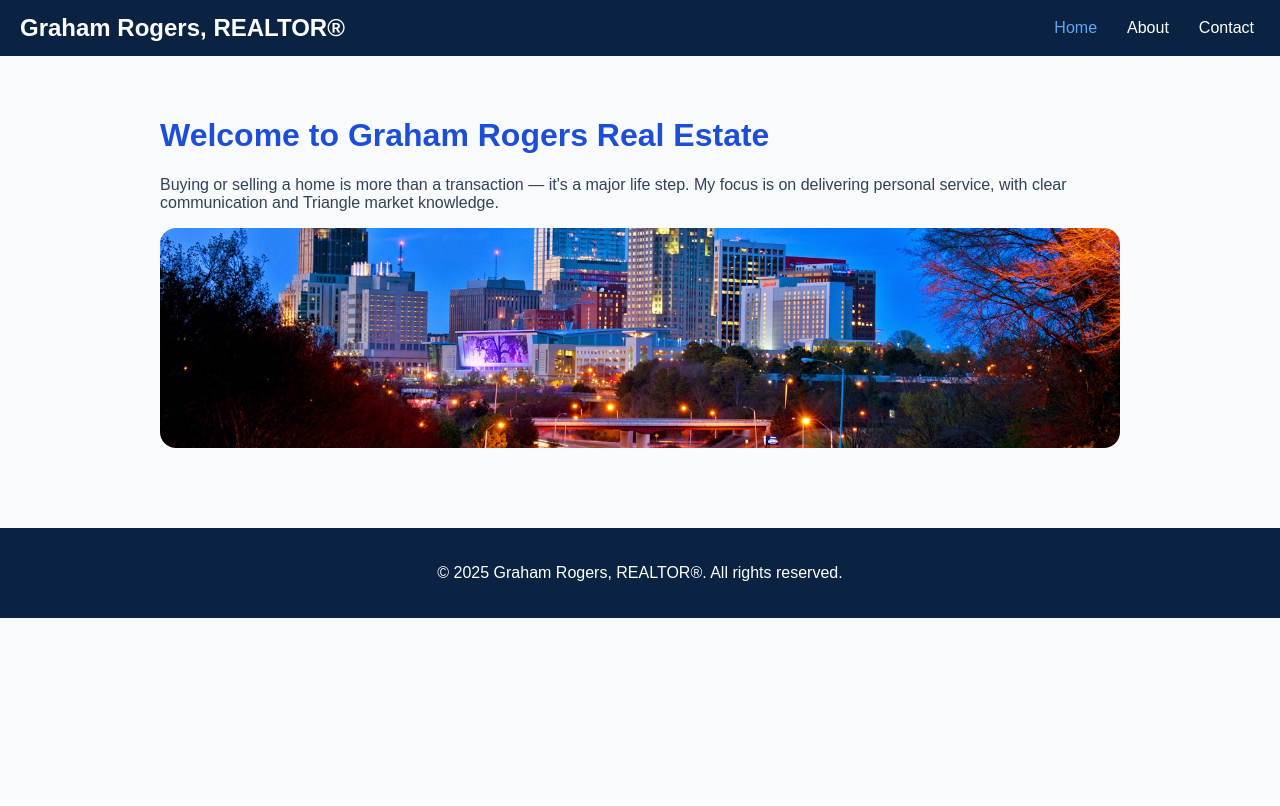
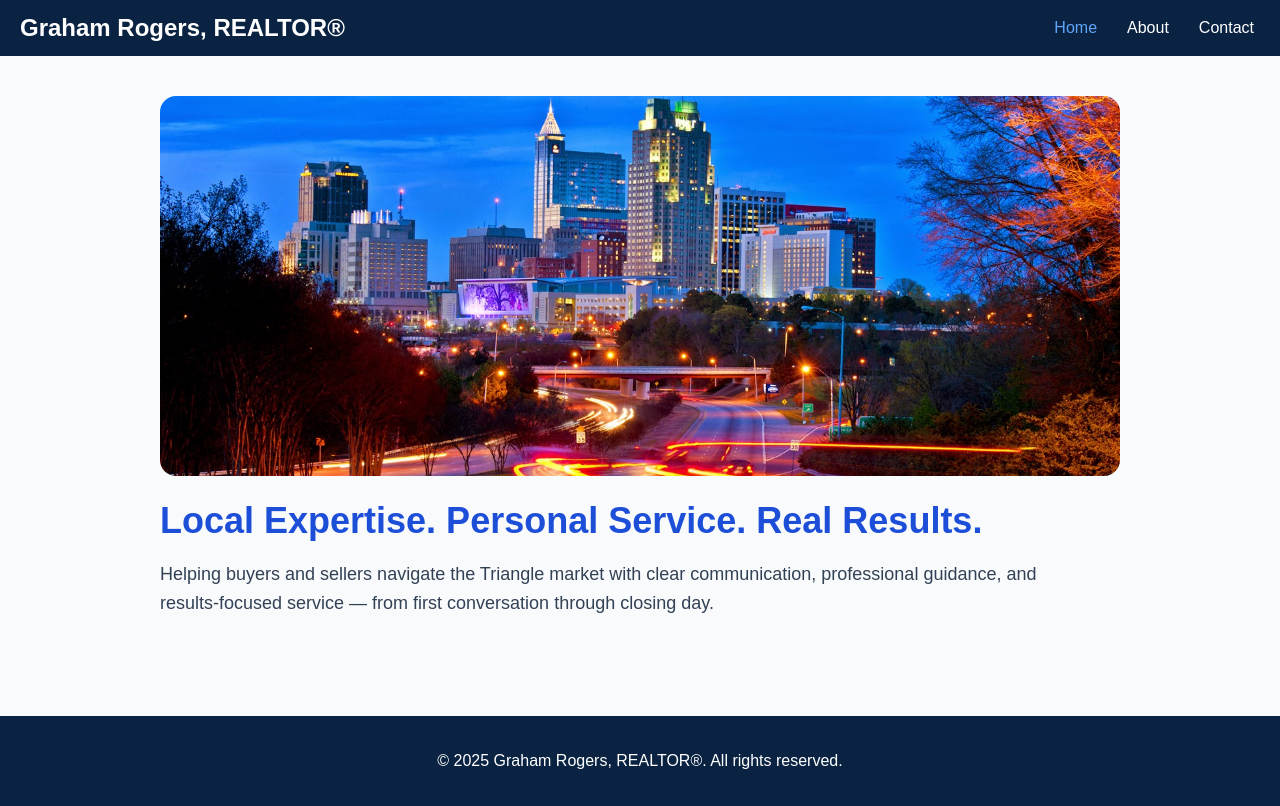
Before and after one commit to gwr1213-prog/graham-rogers-site, a React (Create React App) app: page / in a window 1280 px wide. Built offline with nearby package versions, Linux system fonts and the light colour scheme.

Commit message:
Update Home hero layout

```diff
--- a/src/App.tsx
+++ b/src/App.tsx
@@ -5,27 +5,36 @@ import React, { useState } from "react";
 function Home() {
   return (
     <div style={{ padding: 20 }}>
-      <h1 style={{ color: "#1d4ed8" }}>Welcome to Graham Rogers Real Estate</h1>
-      <p style={{ color: "#334155" }}>
-        Buying or selling a home is more than a transaction — it's a major life step. My focus is on delivering personal
-        service, with clear communication and Triangle market knowledge.
-      </p>
-
+      {/* Full-width skyline image */}
       <img
         src="/images/raleigh-hero.jpg"
         alt="Raleigh skyline at sunset"
         style={{
           width: "100%",
-          height: 220,
+          height: 380,
           objectFit: "cover",
           borderRadius: 16,
-          marginTop: 16,
           display: "block",
+          marginBottom: 24,
         }}
       />
+
+      {/* Headline under the image */}
+      <h1 style={{ color: "#1d4ed8", fontSize: 36, marginBottom: 12 }}>
+        Local Expertise. Personal Service. Real Results.
+      </h1>
+
+      {/* Supporting text */}
+      <p style={{ color: "#334155", fontSize: 18, lineHeight: 1.6, maxWidth: 900 }}>
+        Helping buyers and sellers navigate the Triangle market with clear communication,
+        professional guidance, and results-focused service — from first conversation
+        through closing day.
+      </p>
     </div>
   );
 }
+
+
 
 function About() {
   return (
```
Also changed, not shown: src/Home.tsx.txt.
